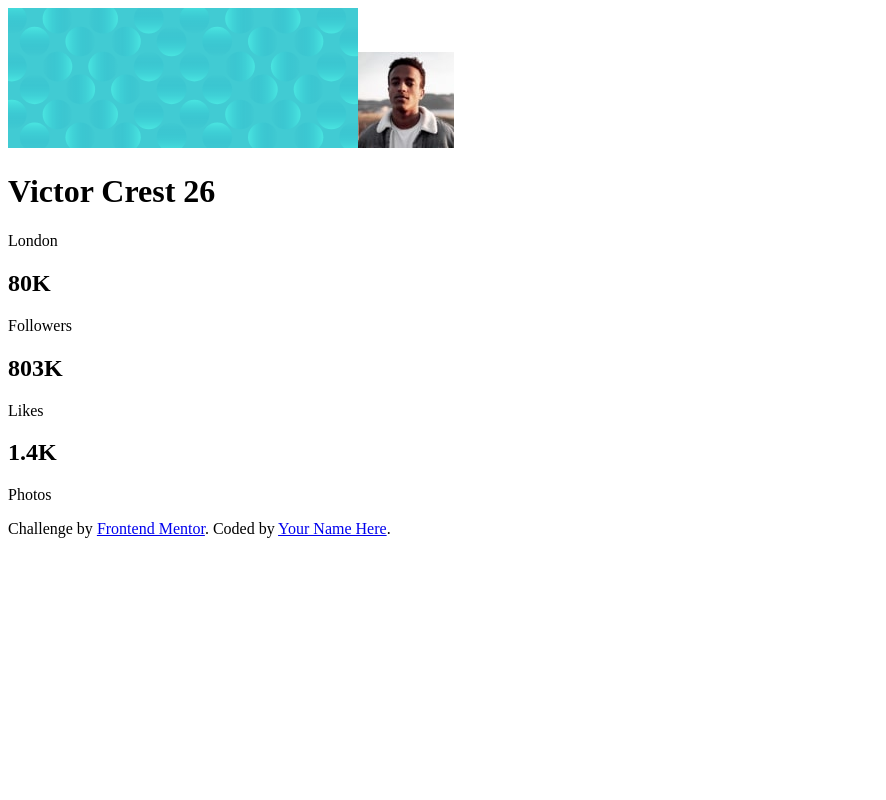
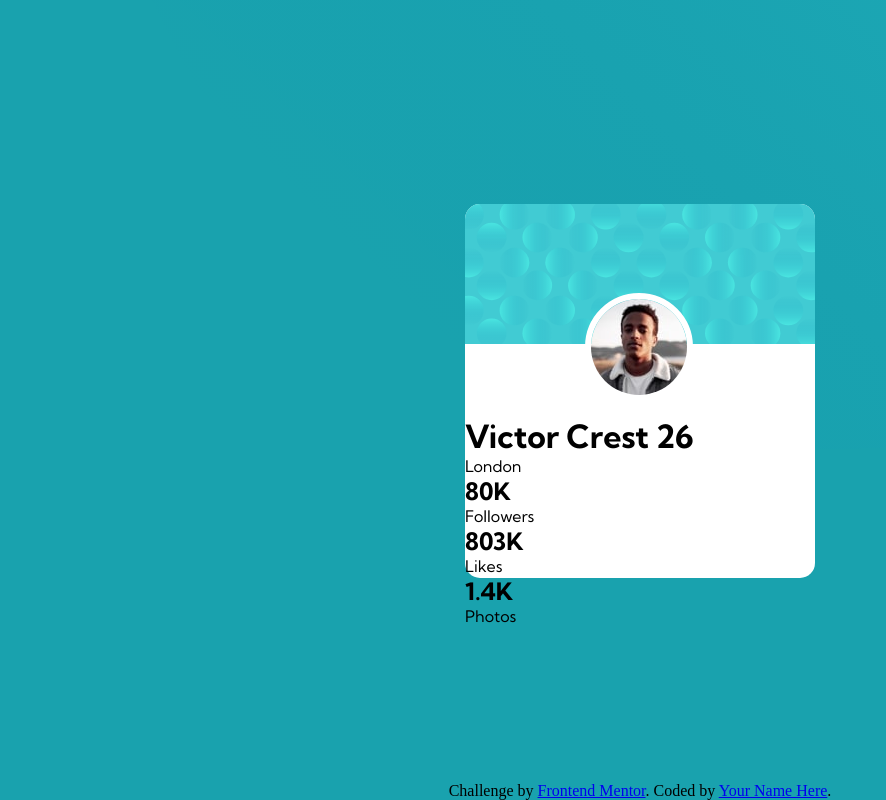
Before and after one commit to magsaram/Profile-card-component, a plain HTML site: page index.html in a window 1280 px wide. Shown: the whole page, without its empty margins (0-886 px from the left). Drawn offline with Linux system fonts and the light colour scheme.

Commit message:
work in progress

```diff
--- a/css/style.css
+++ b/css/style.css
@@ -1 +1,43 @@
-/* font-family: 'Kumbh Sans', sans-serif; */
+* {
+  margin: 0;
+  padding: 0;
+}
+body {
+  display: flex;
+  flex-direction: column;
+  width: 100%;
+  height: 100vh;
+  background-color: hsl(185, 75%, 39%);
+  background-image: url(../images/bg-pattern-top.svg),
+    url(../images/bg-pattern-bottom.svg);
+  background-repeat: no-repeat;
+  background-size: 1500px;
+  background-position: -40% +150%, +120% -150%;
+}
+main {
+  margin: auto;
+  align-items: center;
+  width: 350px;
+  height: 374px;
+  background-color: white;
+  border-radius: 15px;
+  font-family: "Kumbh Sans", sans-serif;
+}
+div img:first-child {
+  position: absolute;
+  border-radius: 15px 15px 0 0;
+}
+div img:last-child {
+  position: absolute;
+  border: 6px solid white;
+  border-radius: 50%;
+  z-index: 1;
+  margin: 89px 120px;
+}
+.name {
+  width: 350px;
+  margin-top: 212px;
+}
+footer {
+  text-align: center;
+}
--- a/index.html
+++ b/index.html
@@ -26,7 +26,7 @@
           alt="Victor"
         />
       </div>
-      <div>
+      <div class="name">
         <h1>Victor Crest <span>26</span></h1>
         <p>London</p>
       </div>
```
